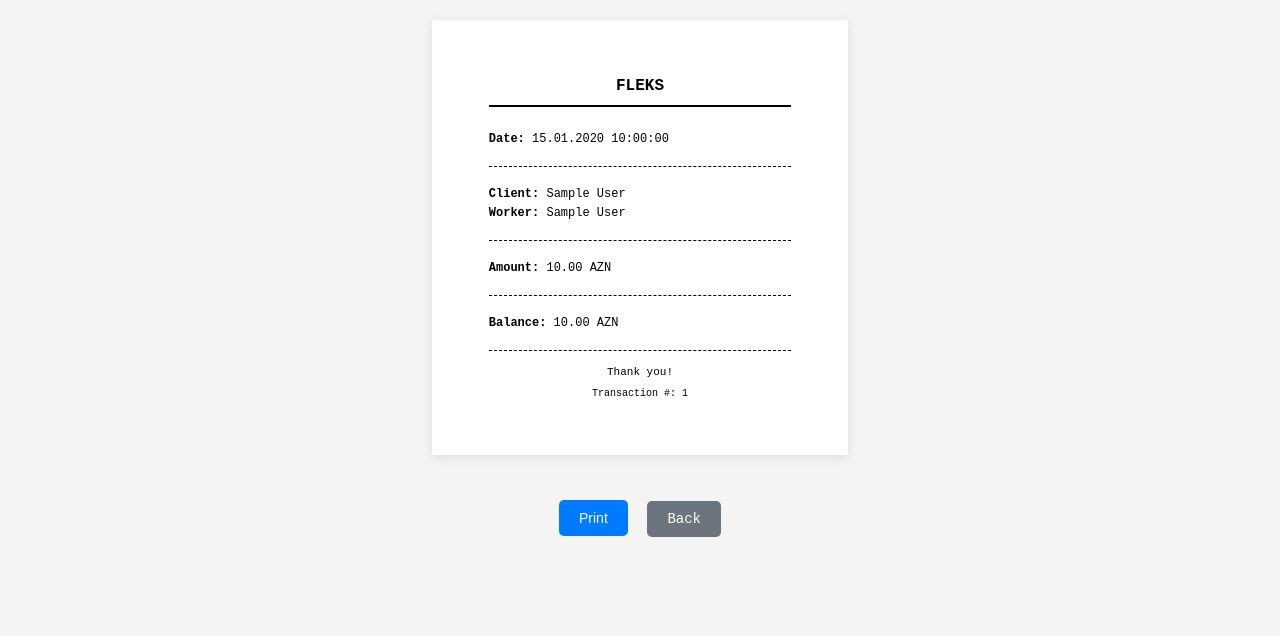
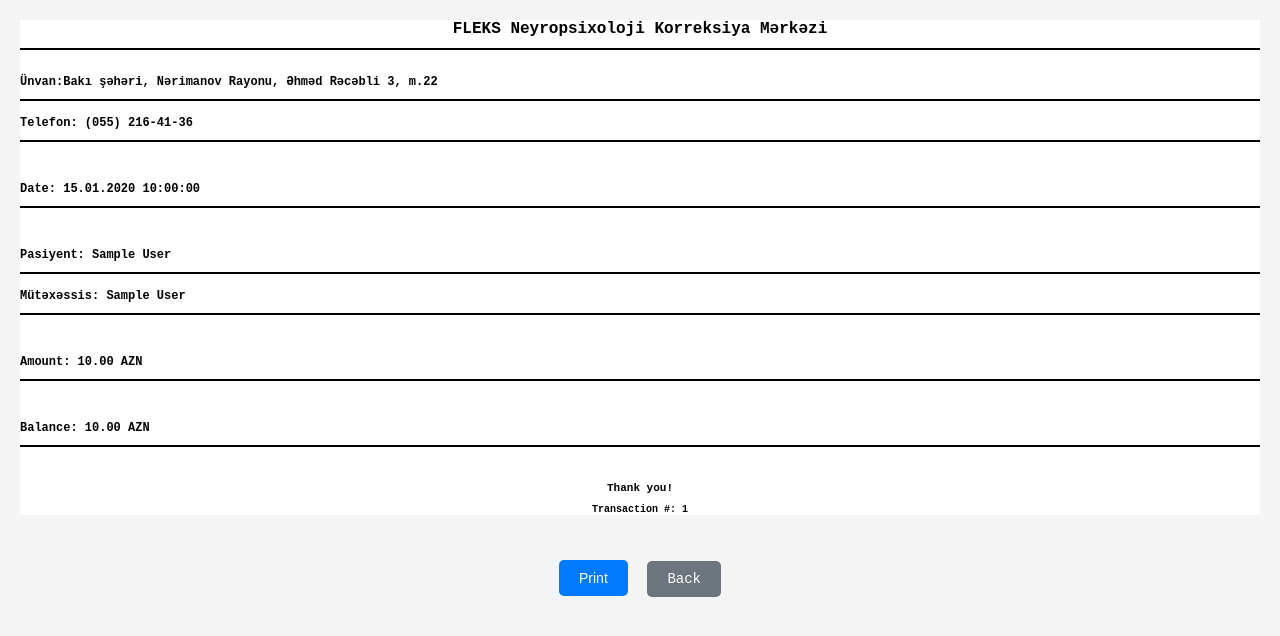
Before and after one commit to 5exclamations/fleks_control_panel, a Django app: page /transactions/1/view-receipt/ in a window 1280 px wide. Shown: the top 636 px of the page. Run offline with Django 5.2, Linux system fonts and the light colour scheme; a user stored in the database is signed in; tables that the repository leaves empty hold one stand-in row (values such as "Sample post").

Commit message:
changed printing text

```diff
--- a/accounting/templates/accounting/receipt.html
+++ b/accounting/templates/accounting/receipt.html
@@ -12,7 +12,7 @@
             .receipt-container {
                 box-shadow: none;
                 border: none;
-                padding: 10mm;
+                padding: 1mm;
             }
         }
 
@@ -24,10 +24,11 @@
         }
 
         .receipt-container {
-            max-width: 80mm;
+        font-size: 20px
+            width: 80mm;
             margin: 0 auto;
             background: white;
-            padding: 15mm;
+<!--            padding: 15mm;-->
             box-shadow: 0 2px 10px rgba(0,0,0,0.1);
         }
 
@@ -53,6 +54,10 @@
         .receipt-item {
             margin: 5px 0;
             font-size: 12px;
+            margin-bottom: 15px;
+            border-bottom: 2px solid #000;
+            padding-bottom: 10px;
+            font-weight: bold;
         }
 
         .receipt-label {
@@ -69,12 +74,14 @@
             text-align: center;
             margin-top: 15px;
             font-size: 11px;
+            font-weight: bold;
         }
 
         .receipt-number {
             font-size: 10px;
             margin-top: 10px;
             text-align: center;
+            font-weight: bold;
         }
 
         .action-buttons {
@@ -112,7 +119,16 @@
 <body>
     <div class="receipt-container">
         <div class="receipt-header">
-            FLEKS
+            FLEKS Neyropsixoloji Korreksiya Mərkəzi
+        </div>
+
+        <div class="receipt-section">
+            <div class="receipt-item">
+            Ünvan:Bakı şəhəri, Nərimanov Rayonu,
+                Əhməd Rəcəbli 3, m.22 </div>
+            <div class="receipt-item">
+Telefon: (055) 216-41-36
+                </div>
         </div>
 
         <div class="receipt-section">
@@ -121,18 +137,16 @@
             </div>
         </div>
 
-        <div class="receipt-line"></div>
 
         <div class="receipt-section">
             <div class="receipt-item">
-                <span class="receipt-label">{% trans "Client" %}:</span> {{ transaction.client.full_name }}
+                <span class="receipt-label">Pasiyent:</span> {{ transaction.client.full_name }}
             </div>
             <div class="receipt-item">
-                <span class="receipt-label">{% trans "Worker" %}:</span> {{ worker_name }}
+                <span class="receipt-label">Mütəxəssis:</span> {{ worker_name }}
             </div>
         </div>
 
-        <div class="receipt-line"></div>
 
         <div class="receipt-section">
             <div class="receipt-item">
@@ -140,7 +154,6 @@
             </div>
         </div>
 
-        <div class="receipt-line"></div>
 
         <div class="receipt-section">
             <div class="receipt-item">
@@ -148,7 +161,6 @@
             </div>
         </div>
 
-        <div class="receipt-line"></div>
 
         <div class="receipt-footer">
             {% trans "Thank you!" %}
```
